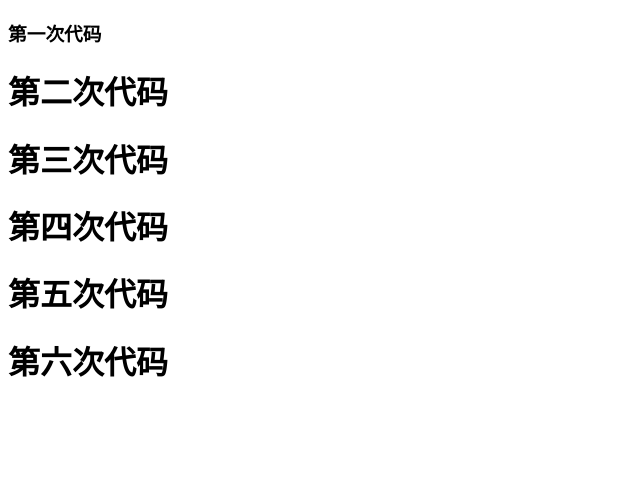
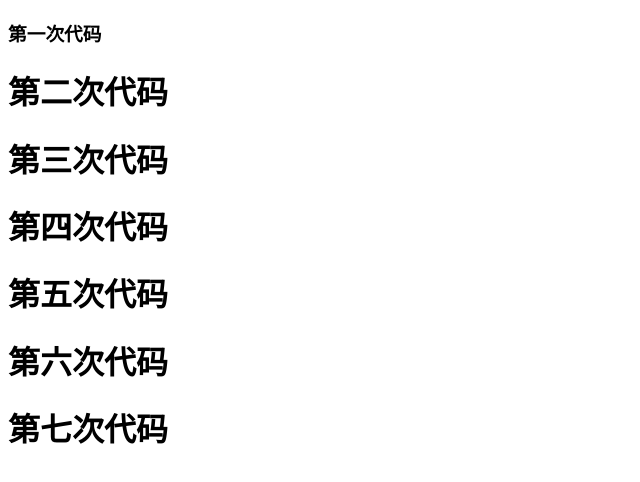
Before and after one commit to 13927525204/newtetxs, a plain HTML site: page index.html in a window 1280 px wide. Shown: the whole page, without its empty margins (0-640 px from the left). Drawn offline with Linux system fonts and the light colour scheme.

Commit message:
第七次代码更新

```diff
--- a/index.html
+++ b/index.html
@@ -13,5 +13,6 @@
     <h1>第四次代码</h1>
     <h1>第五次代码</h1>
     <h1>第六次代码</h1>
+    <h1>第七次代码</h1>
 </body>
 </html>
```
